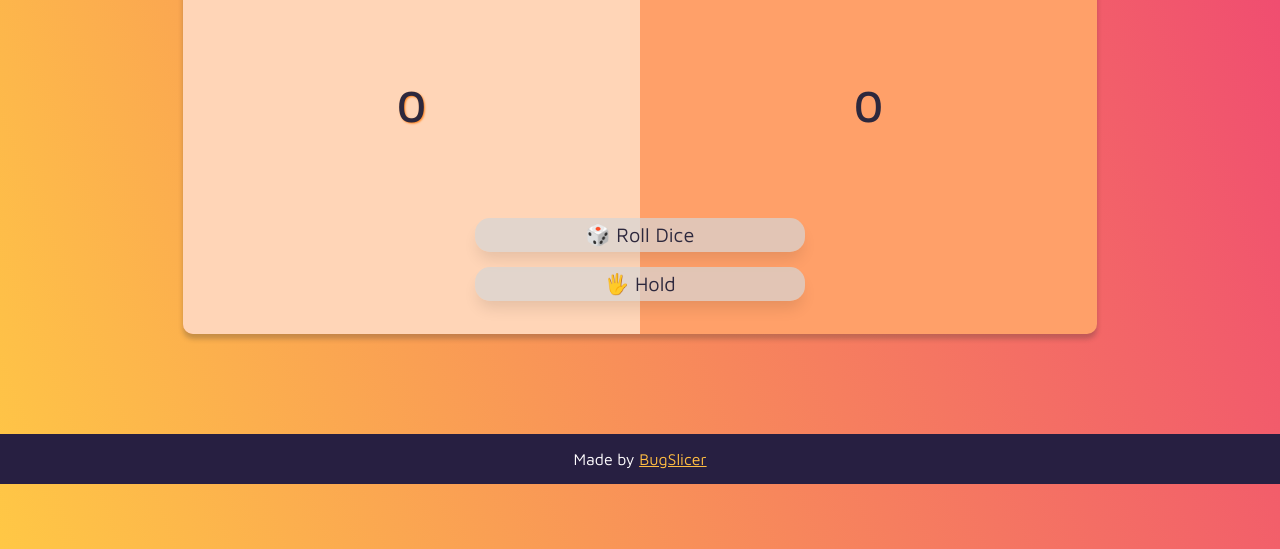
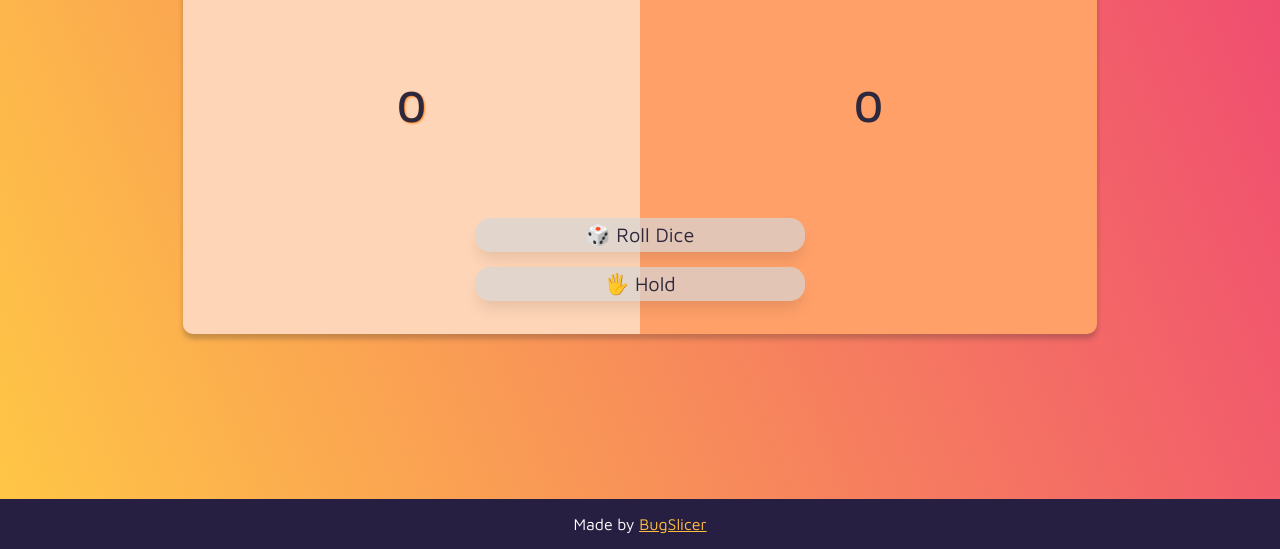
Before and after one commit to BugSlicer/DiceGame, a plain HTML site: page index.html in a window 1280 px wide. Shown: the part 251-800 px from the top of the page. Drawn offline with Linux system fonts and the light colour scheme.

Commit message:
Fix Footer position

```diff
--- a/index.html
+++ b/index.html
@@ -28,6 +28,7 @@
         <!-- Google Fonts - End -->
     </head>
     <body>
+        <div class="container">
             <!-- Header Container - Starts -->
             <header class="header-container">
                 <p class="website-logo">Roll it</p>
@@ -42,7 +43,9 @@
                         src="./src/imgs/question-mark.svg"
                         alt=""
                     />
-                <button class="button play-again-button">🔁 Play Again</button>
+                    <button class="button play-again-button">
+                        🔁 Play Again
+                    </button>
                 </div>
                 <div class="game-scoring-container">
                     <div class="player player-one-container turn">
@@ -64,7 +67,9 @@
                     </div>
                 </div>
                 <div class="roll-and-hold-container">
-                <button class="button roll-dice-button">🎲 Roll Dice</button>
+                    <button class="button roll-dice-button">
+                        🎲 Roll Dice
+                    </button>
                     <button class="button hold-button">🖐 Hold</button>
                 </div>
             </div>
@@ -84,12 +89,12 @@
                     <div class="game-instructions">
                         <p>Little Simple Dice Game!</p>
                         <p>
-                        1. Each player takes a turn to roll the dice, and each
-                        roll is added to their current score.
+                            1. Each player takes a turn to roll the dice, and
+                            each roll is added to their current score.
                         </p>
                         <p>
-                        2. If the dice roll is a 1, then the player loses all of
-                        their score.
+                            2. If the dice roll is a 1, then the player loses
+                            all of their score.
                         </p>
                         <p>
                             3. The player can choose to hold and save all of the
@@ -123,7 +128,7 @@
                 </p>
             </footer>
             <!-- Footer Container - Ends -->
-
+        </div>
         <script src="./src/js/main.js"></script>
     </body>
 </html>
--- a/src/css/style.css
+++ b/src/css/style.css
@@ -35,6 +35,11 @@
 /* CSS Variable - End */
 
 /* Body styling -start */
+.container {
+    position: relative;
+    min-height: 100%;
+}
+
 body {
     background-image: var(--body-bg-l);
     display: flex;
@@ -42,7 +47,9 @@ body {
 }
 html,
 body {
-    min-height: 100%;
+    height: 100%;
+    margin: 0;
+    padding: 0;
 }
 /* Body styling - End */
 
@@ -251,7 +258,6 @@ body {
 
 /* Footer Starts */
 footer {
-    width: 100%;
     background-color: var(--header-bg-l);
     color: var(--font-col-l);
 
@@ -259,7 +265,9 @@ footer {
     display: flex;
     align-items: center;
     justify-content: center;
-    margin-top: 100px;
+    position: absolute;
+    bottom: 0;
+    width: 100%;
 }
 .footer-info {
     color: var(--font-col-l);
```
Lines whose indentation alone changed are shown as unchanged.
